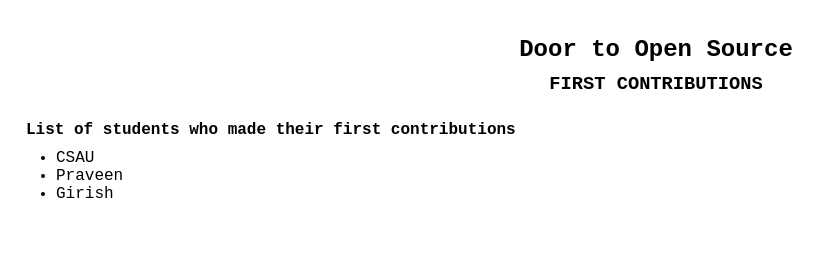
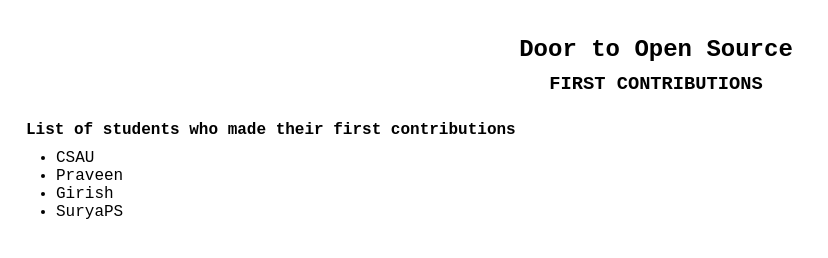
Before and after one commit to manobalaji518/CSAU-Door-To-Open-Source, a plain HTML site: page index.html in a window 1280 px wide. Shown: the whole page, without its empty margins (0-828 px from the left). Drawn offline with Linux system fonts and the light colour scheme.

Commit message:
added suryaaa

```diff
--- a/index.html
+++ b/index.html
@@ -18,6 +18,7 @@
             <li><a href="https://github.com/username">CSAU</a></li>
             <li><a href="https://github.com/username">Praveen</a></li>
             <li><a href="https://github.com/girish-07">Girish</a></li>
+            <li><a href="https://github.com/girish-07">SuryaPS</a></li>
         </ul>
     </div>
 </body>
```
